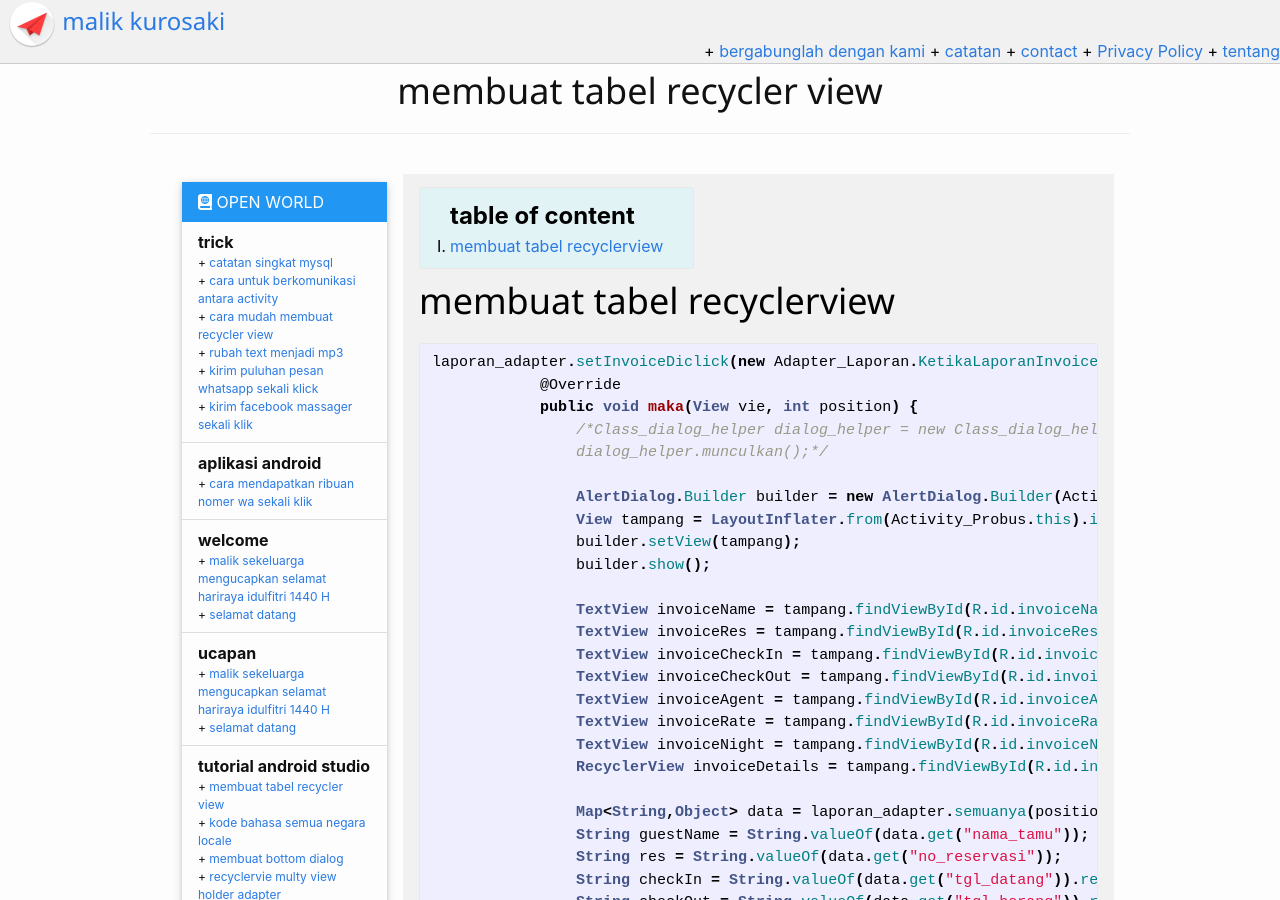
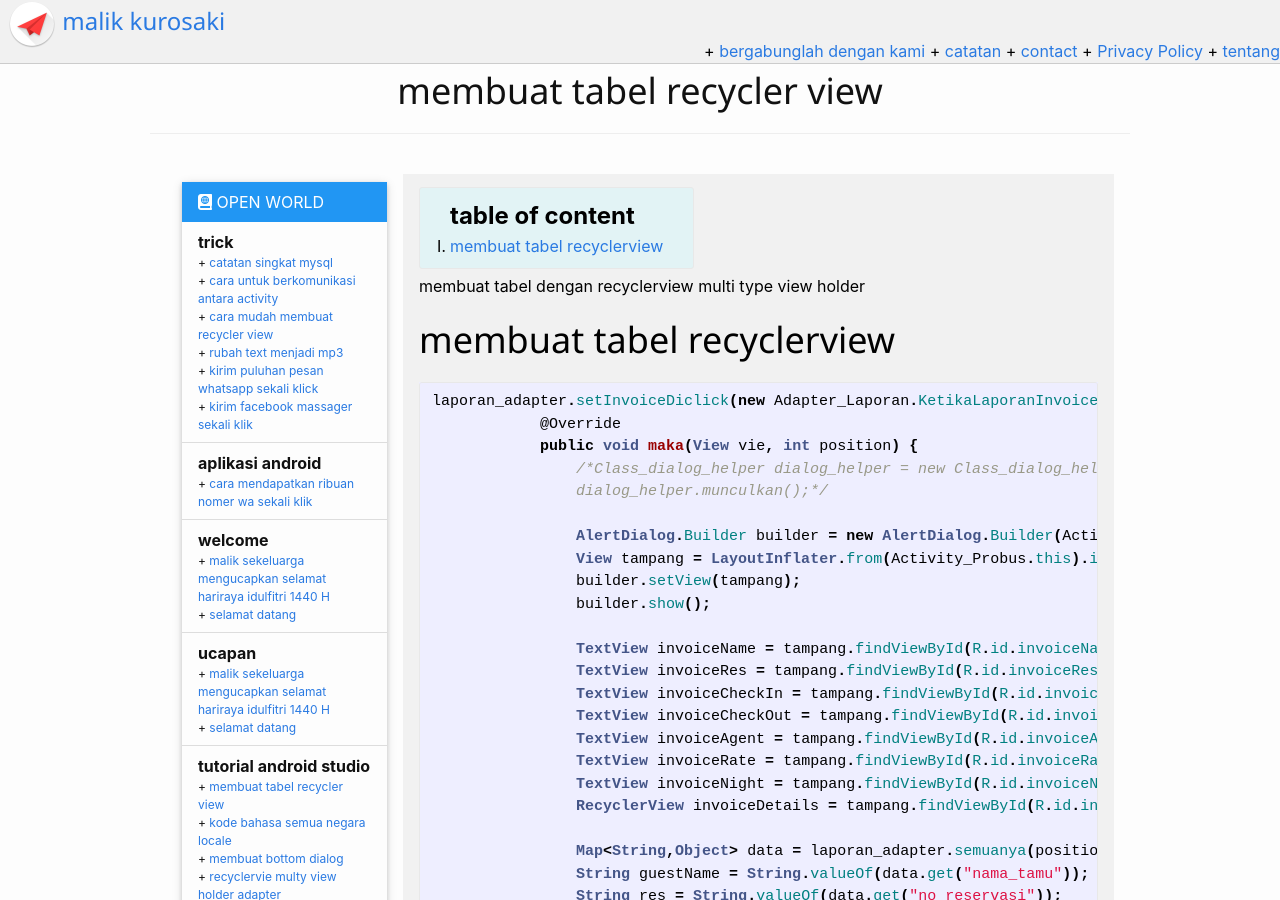
Before and after one commit to malikkurosaki/malikkurosaki, a Jekyll site: the page built from _posts/tutorial android studio/2019-9-12-membuat-tabel-recyclerview.md, in a window 1280 px wide and 900 px high. Built offline with Jekyll 4.4.1, drawn with Linux system fonts in a browser that asks for light colours; comment, search, counter and statistics services are not loaded; the table of contents is made by our own code.

Commit message:
Update 2019-9-12-membuat-tabel-recyclerview.md

````diff
--- a/_posts/tutorial android studio/2019-9-12-membuat-tabel-recyclerview.md
+++ b/_posts/tutorial android studio/2019-9-12-membuat-tabel-recyclerview.md
@@ -8,6 +8,8 @@ image: "https://i.postimg.cc/dVwTPZd9/image.png"
 permalink: /:title
 toc: true
 ---
+membuat tabel dengan recyclerview multi type view holder <!-- more -->
+
 
 # membuat tabel recyclerview
 ```java
````
